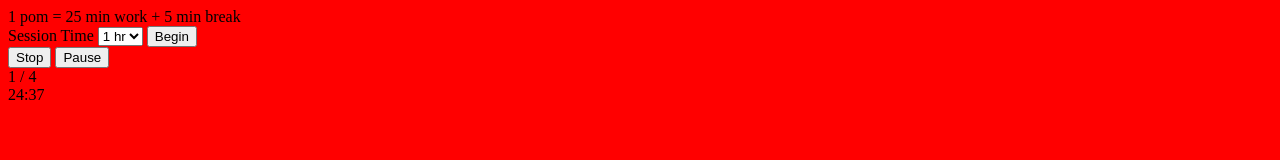
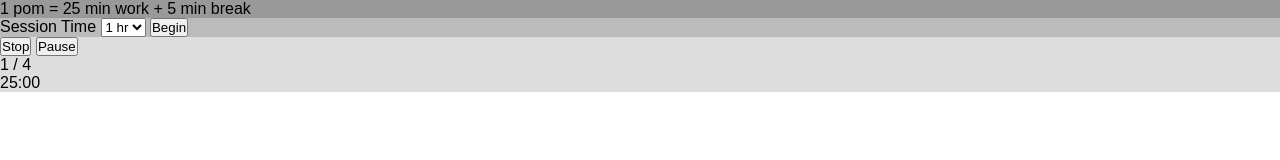
Before and after one commit to BryanFonseca/pomodoro-timer, a website built with Parcel: page src/index.html in a window 1280 px wide. Both pictures are taken after a click on the button "Stop". Built offline with nearby package versions, Linux system fonts and the light colour scheme.

Commit message:
Add pomodoros counter

```diff
--- a/src/css/style.css
+++ b/src/css/style.css
@@ -1,3 +1,42 @@
+*, *::after, *::before{
+  box-sizing: border-box;
+  margin: 0;
+  padding: 0;
+}
+
+:root{
+  font-family: sans-serif;
+}
+
 body{
-  background-color: red;
+  background-color: white;
 }
+
+.initial-menu, .timer-container{
+  transition: opacity .5s;
+}
+
+.info{
+  background-color: #999;
+}
+
+.time-selection-form{
+  background-color: #bbb;
+}
+
+.initial-menu{
+  opacity: 100%;
+}
+
+.initial-menu--hidden{
+  opacity: 0%;
+}
+
+.timer-container{
+  background-color: #ddd;
+  opacity: 100%;
+}
+
+.timer-container--hidden{
+  opacity: 0%;
+}
--- a/src/index.html
+++ b/src/index.html
@@ -7,12 +7,13 @@
     <script type="module" src="./js/main.js"></script>
   </head>
   <body>
+    <div class="initial-menu">
       <div class="info">
 	1 pom = 25 min work + 5 min break
       </div>
-    <form action="">
+      <form class="time-selection-form" action="">
 	<label for="time">Session Time</label>
-      <select id="time" name="time">
+	<select class="time-select" id="time" name="time">
 	  <option value="1hr">1 hr</option>
 	  <option value="2hr">2 hr</option>
 	  <option value="3hr">3 hr</option>
@@ -20,6 +21,7 @@
 	</select>
 	<input type="submit" value="Begin">
       </form>
+    </div>
     <div class="timer-container">
       <div class="time-control-buttons">
 	<button class="timer-stop">Stop</button>
--- a/src/js/main.js
+++ b/src/js/main.js
@@ -1,19 +1,29 @@
-// no architectural pattern used since the proyect is quite simple
 class App {
   #form;
   #timeSelect;
+  #initialMenuEl;
   #timer;
+  #timerContainerEl;
   constructor() {
-    this.#form = document.querySelector("form");
-    this.#timeSelect = document.querySelector("select");
-    this.#timer = new PomodoroTimer();
+    this.#form = document.querySelector(".time-selection-form");
+    this.#timeSelect = document.querySelector(".time-select");
+    this.#initialMenuEl = document.querySelector('.initial-menu');
+    this.#timerContainerEl = document.querySelector('.timer-container');
+    this.#timer = new PomodoroTimer({
+      onStop: this.onStopPomodoro.bind(this),
+    });
 
     this.#form.addEventListener("submit", this.startPomodoro.bind(this));
   }
   startPomodoro(e) {
     e.preventDefault();
+    this.#initialMenuEl.classList.add('initial-menu--hidden');
     const selectedTime = Number.parseInt(this.#timeSelect.value);
     this.#timer.start(selectedTime);
+  }
+
+  onStopPomodoro(){
+    this.#initialMenuEl.classList.remove('initial-menu--hidden');
   }
 }
 
@@ -22,9 +32,15 @@ class PomodoroTimer {
   #breakTime;
   #timerID;
   #timerEl;
-  #pomodoros;
+  #currentPomodoro;
+  #initialPomodoro;
+  #callbacks;
 
-  constructor() {
+  constructor(callbacks) {
+    if(callbacks){
+      this.#callbacks = callbacks;
+    }
+
     this.#timerEl = document.querySelector(".timer-container");
     this.#timerEl
       .querySelector(".timer-stop")
@@ -37,15 +53,19 @@ class PomodoroTimer {
   }
 
   start(time) {
-    this.#pomodoros = 2 * time;
+//     this.#stop();
+    this.#initialPomodoro = this.#currentPomodoro = 2 * time;
+    this.#timerEl.querySelector(".pomodoro-count").textContent = `1 / ${this.#initialPomodoro}`;
     this.#startPomodoro();
   }
 
   #startPomodoro() {
-    if (!this.#pomodoros) return console.log("finished all pomodoros");
+    if (!this.#currentPomodoro) return console.log("finished all pomodoros");
 
+    const pomodoroFraction = `${this.#initialPomodoro - (this.#currentPomodoro - 1)} / ${this.#initialPomodoro}`;
+    this.#timerEl.querySelector(".pomodoro-count").textContent = pomodoroFraction;
     this.#resetPomodoroTimes();
-    this.#pomodoros--;
+    this.#currentPomodoro--;
     this.#startTicking();
   }
 
@@ -57,8 +77,9 @@ class PomodoroTimer {
   }
 
   #resetPomodoroTimes() {
-    this.#workTime = 15;
-    this.#breakTime = 3;
+    this.#workTime = 1500;
+    this.#breakTime = 300;
+    this.#updateTimerEl(this.#workTime);
   }
 
   #startTicking() {
@@ -69,6 +90,10 @@ class PomodoroTimer {
   #stop = () => {
     // reset time in GUI to 25:00
     // reset fraction of pomodoros completed
+
+    if(this.#callbacks.onStop){
+      this.#callbacks.onStop();
+    }
 
     console.log("forced stop!");
     clearInterval(this.#timerID);
@@ -125,10 +150,10 @@ class PomodoroTimer {
   #updateTimerEl(time) {
     //convert seconds to clock notation
     const clockTime = this.#convertToClockNotation(time);
-    this.#timerEl.querySelector('.time').textContent = clockTime;
+    this.#timerEl.querySelector(".time").textContent = clockTime;
   }
 
-  #convertToClockNotation(seconds){
+  #convertToClockNotation(seconds) {
     const min = `${Number.parseInt(seconds / 60)}`.padStart(2, 0);
     const sec = `${seconds % 60}`.padStart(2, 0);
     const time = `${min}:${sec}`;
@@ -137,3 +162,7 @@ class PomodoroTimer {
 }
 
 new App();
+
+// cuando terminen todos los pomodoros:
+// el botón stop podría cambiar a reset y volver al menú inicial
+// el botón pause se desactivaría
```
Also changed, not shown: README.md. Lines whose indentation alone changed are shown as unchanged.
